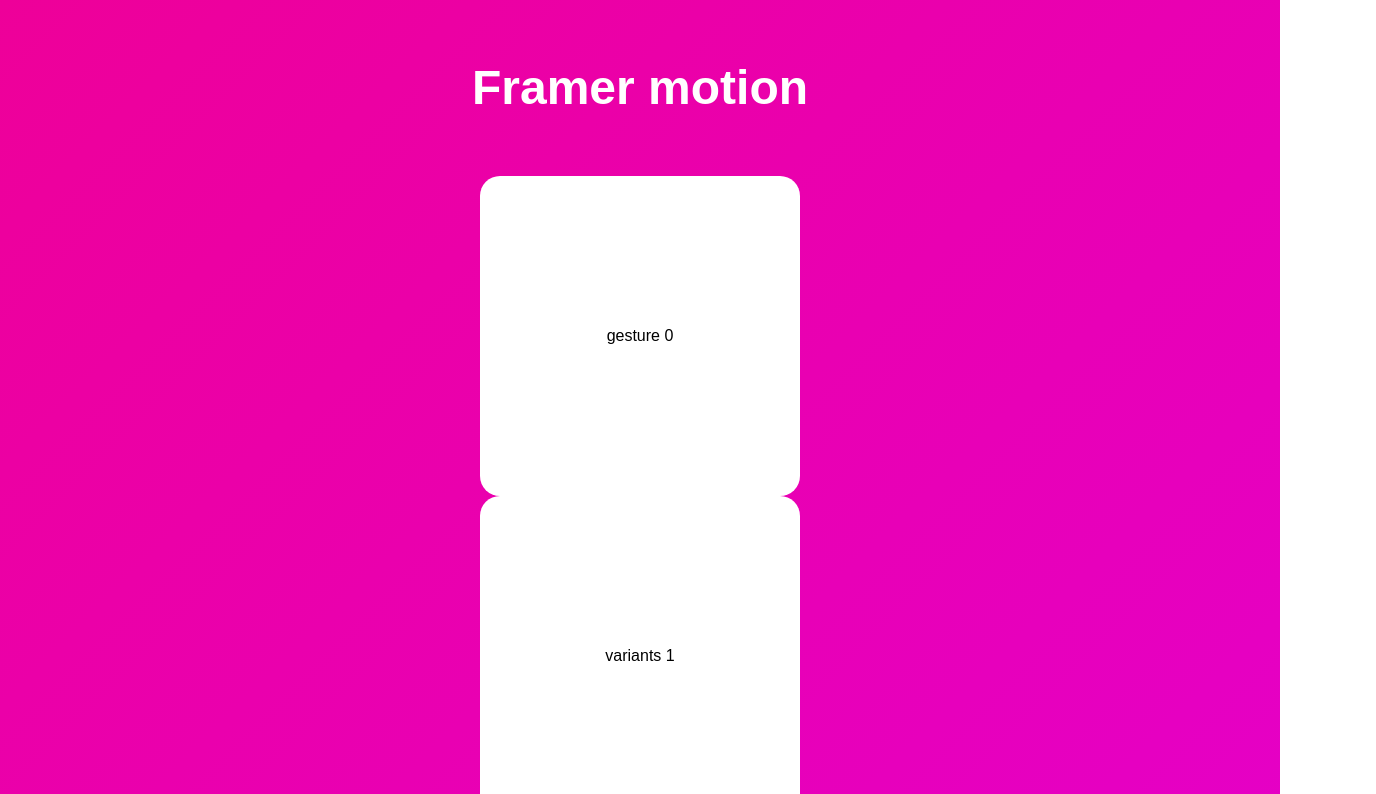
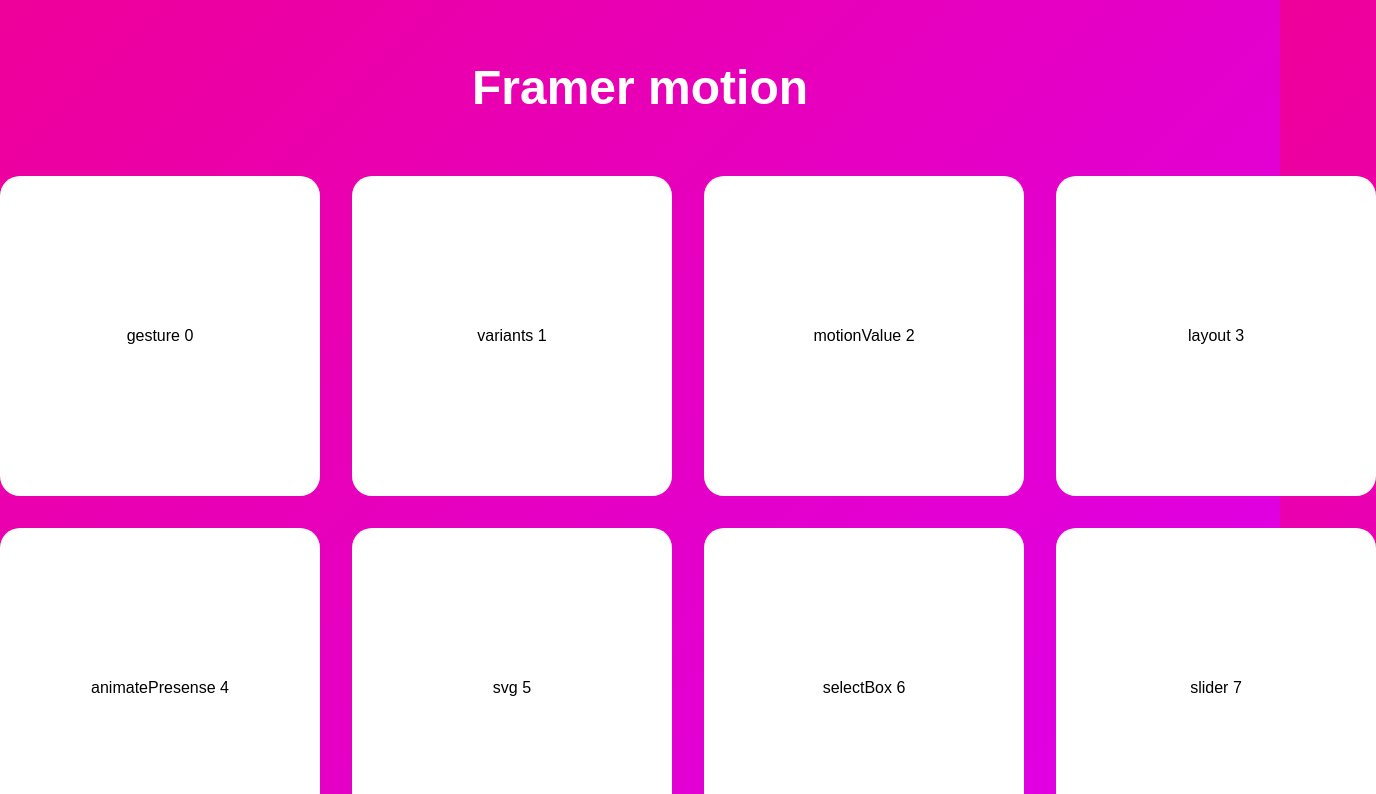
Before and after one commit to Cottonwood-moa/Framer-Motion, a React (Create React App) app: page / in a window 1280 px wide. Shown: the top 794 px of the page, 1376 px wide, since content can reach past the window. Built offline with nearby package versions, Linux system fonts and the light colour scheme.

Commit message:
no message

```diff
--- a/src/routes/Home.tsx
+++ b/src/routes/Home.tsx
@@ -2,12 +2,15 @@
 import styled from "styled-components";
 import { AnimatePresence } from "framer-motion";
 import { Link } from "react-router-dom";
-import { useEffect } from "react";
+import { useEffect, useState } from "react";
 import useWindowDimensions from "../getWindowDimension";
 const Container = styled(motion.div)`
   left: 0;
   right: 0;
   margin: 0 auto;
+  display: grid;
+  grid-template-rows: repeat(2, 1fr);
+  gap: 2rem;
 `;
 
 const Card = styled(motion.div)`
@@ -43,7 +46,6 @@
 ];
 function Home() {
   const { width } = useWindowDimensions();
-  console.log(width);
   return (
     <>
       <H1>Framer motion</H1>
@@ -56,7 +58,7 @@
       >
         {cardList.map((card, index) => {
           return (
-            <Card layout key={card}>
+            <Card layout key={index}>
               {card} {index}
             </Card>
           );
```
